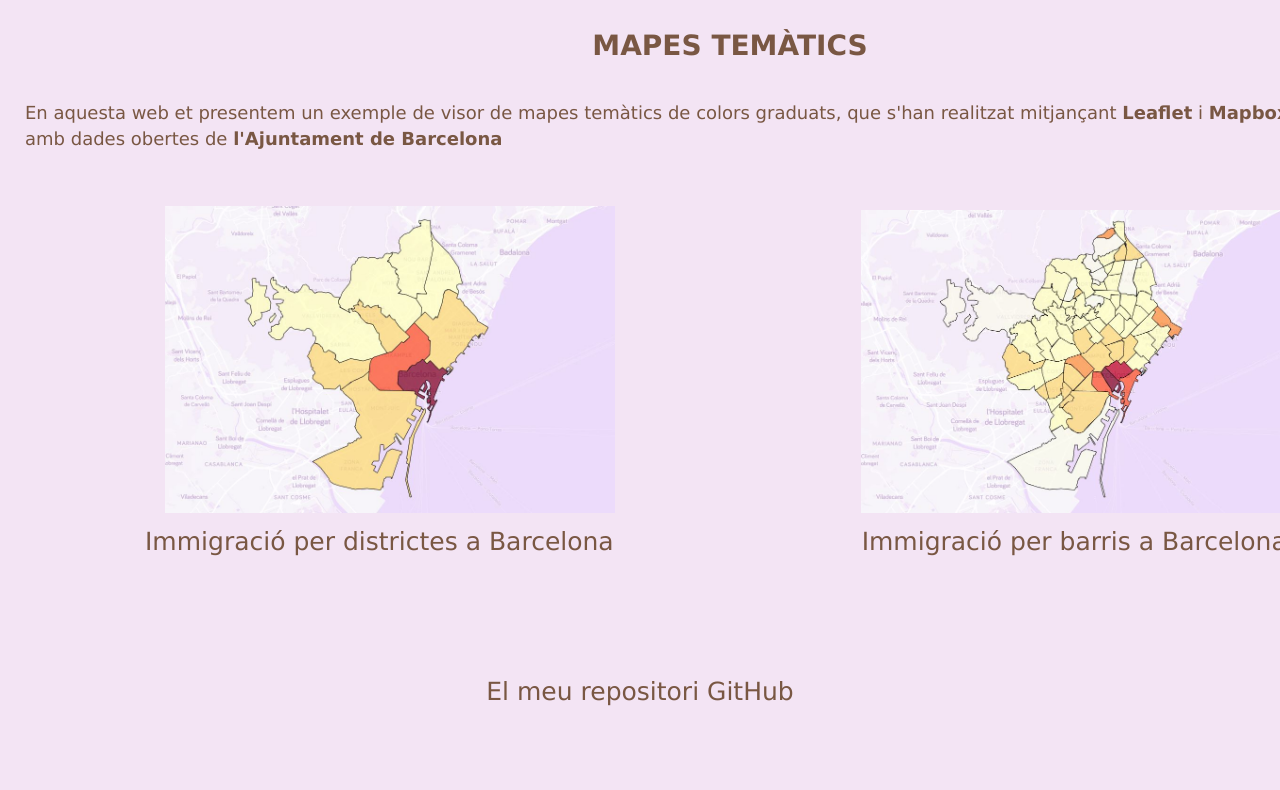
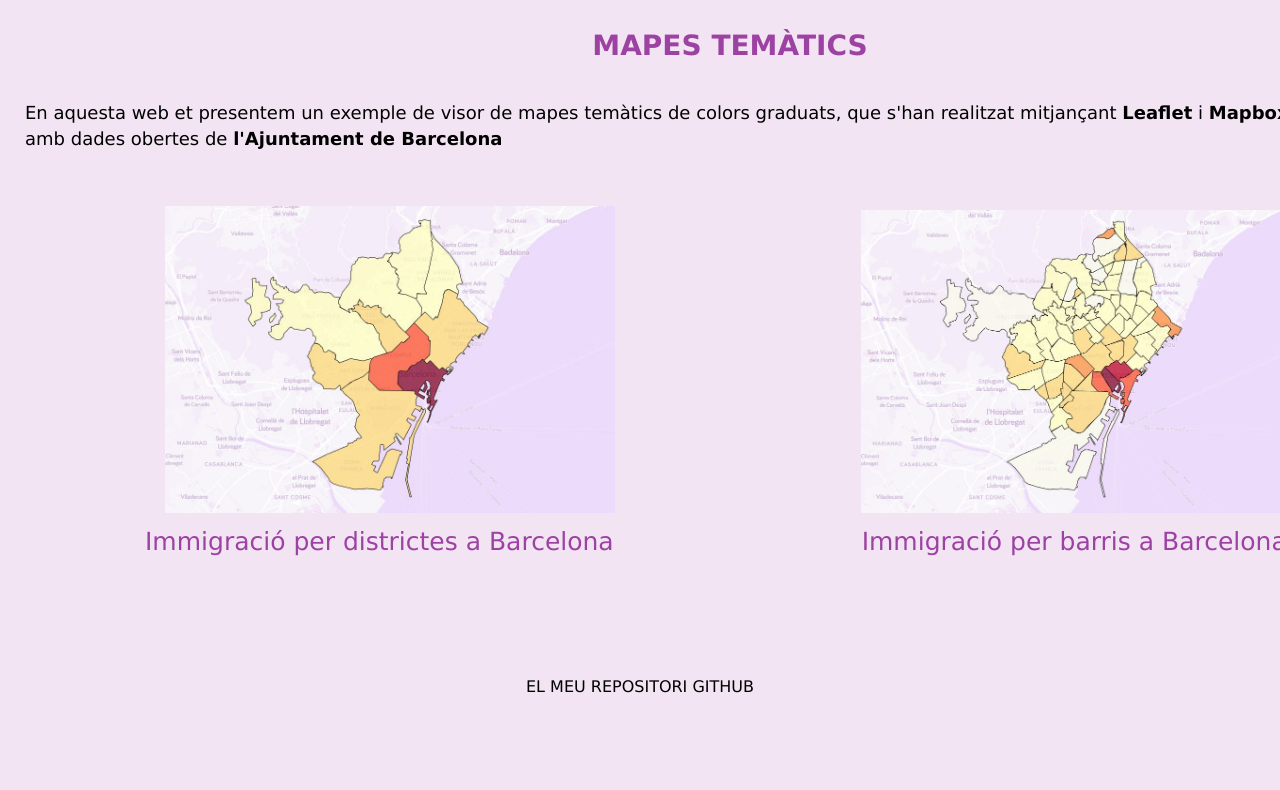
Before and after one commit to Marcrb3/immigracio, a plain HTML site: page index.html in a window 1280 px wide. Shown: the part 49-839 px from the top of the page. Drawn offline with Linux system fonts and the light colour scheme.

Commit message:
index update

```diff
--- a/index.html
+++ b/index.html
@@ -25,11 +25,11 @@
 
         a {
             text-decoration: none;
-            color: #4e2605bd;
+            color:black;
         }
 
         body {
-            color: #4e2605bd;
+            color: black;
             background-color: #f0ddf1c4;
             font-size: 25px;
             font-family: Verdana;
@@ -37,7 +37,7 @@
 
         p {
             font-size: 18px;
-            color: #4e2605bd;
+            color: black;
             line-height: 140%;
         }
 
@@ -55,7 +55,7 @@
             font-size: 42px;
             padding-top: 25px;
             padding-bottom: 10px;
-            color: #4e2605bd;
+            color: black;
             font-family: Helvetica;
             font-weight: bold;
             margin-bottom: 20px;
@@ -69,11 +69,12 @@
             font-size: 28px;
             margin-bottom: 25px;
             margin-left: 10px;
+            color:#821188c4;
         }
 
         .header{
             text-align:center;
-            background-color:#4e2605bd;
+            background-color:#700a75c4;
         }
         .claim{
             padding-top:15px;
@@ -96,6 +97,7 @@
             padding-top:25px;
         }
         .link{
+            color:#821188c4;
             padding-left:120px;
             padding-right:120px;
             text-align: center;
@@ -104,6 +106,7 @@
         .contact {
            text-align:center;
            margin:100px;
+           font-size: 16px;
         }
 
     </style>
@@ -131,7 +134,7 @@
     </div>
   </div>
   <div class="contact">
-    <a target="_blank" href="https://github.com/Marcrb3/geoweb">El meu repositori GitHub</a>
+    <a target="_blank" href="https://github.com/Marcrb3/geoweb">EL MEU REPOSITORI GITHUB</a>
   </div>
 
 </body>
```
Also changed, not shown: barris.html (+1 -1 lines).
